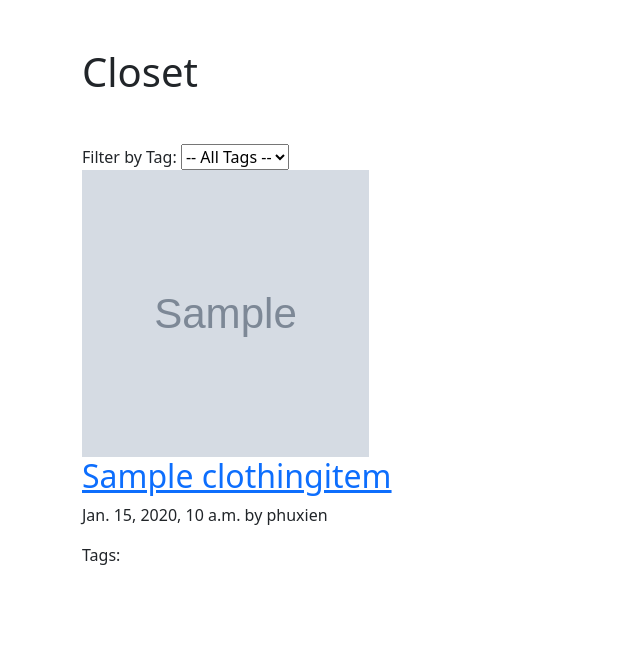
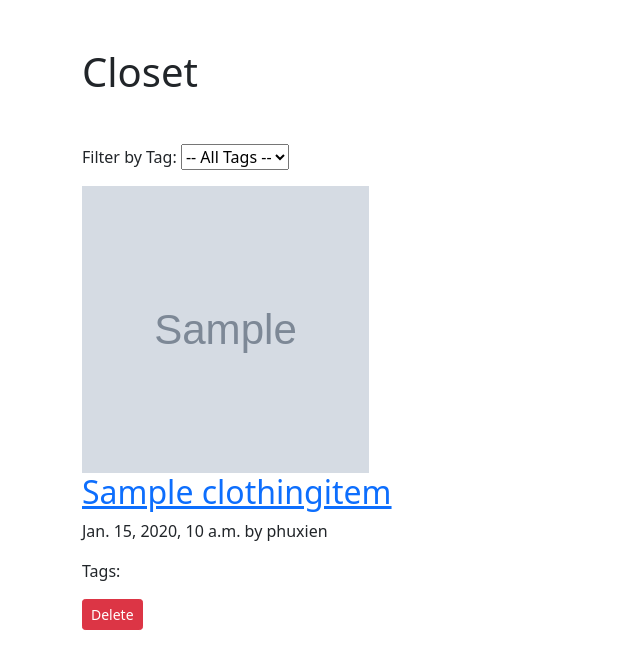
Before and after one commit to j-kennethh/wardrobe-wizard, a Django app: page /closet/ in a window 1280 px wide. Shown: the part 60-729 px from the top of the page, without its empty margins (0-640 px from the left). Run offline with Django 5.2, Linux system fonts and the light colour scheme; a user stored in the database is signed in; data comes from the database, SQL or seed files in the repository; tables that the repository leaves empty hold one stand-in row (values such as "Sample post"); grey boxes marked "Sample" are stand-in pictures; parts of the project's set-up code (start-up, migrations or seed data) failed here and were passed over.

Commit message:
Add delete button for closet items

```diff
--- a/closet/templates/closet/clothing_items_list.html
+++ b/closet/templates/closet/clothing_items_list.html
@@ -36,7 +36,7 @@
 
         {% comment %} populating items by tags {% endcomment %}
         {% for item in items %}
-            <article>
+            <article class="mt-3 mb-3">
                 <img
                     class="image"
                     src="{{ item.image.url }}"
@@ -56,8 +56,11 @@
                         <span>{{ tag }}</span>{% if not forloop.last %}, {% endif %}
                     {% endfor %}
                 </p>
-
-
+                <a href="{% url 'closet:delete-item' item.pk %}"
+                   class="btn btn-danger btn-sm"
+                   onclick="return confirm('Are you sure you want to delete this item?');">
+                    Delete
+                </a>
             </article>
         {% empty %}
             <p>No items found for this tag.</p>
--- a/closet/urls.py
+++ b/closet/urls.py
@@ -6,5 +6,6 @@ app_name = 'closet'
 urlpatterns = [
     path('', views.clothing_items_list, name="list"),
     path('new-item/', views.clothing_item_new, name="new-item"),
-    path('<int:pk>/', views.clothing_item_page, name="page")
+    path('<int:pk>/', views.clothing_item_page, name="page"),
+    path('delete/<int:pk>', views.clothing_item_delete, name="delete-item")
 ]
--- a/closet/views.py
+++ b/closet/views.py
@@ -47,3 +47,9 @@ def clothing_item_new(request):
     else:
         form = forms.CreateClothingItem()
     return render(request, 'closet/new_item.html', {'form': form})
+
+@login_required
+def clothing_item_delete(request, pk):
+    item = get_object_or_404(ClothingItem, pk=pk, user=request.user)
+    item.delete()
+    return redirect('closet:list')
```
Lines whose indentation alone changed are shown as unchanged.
